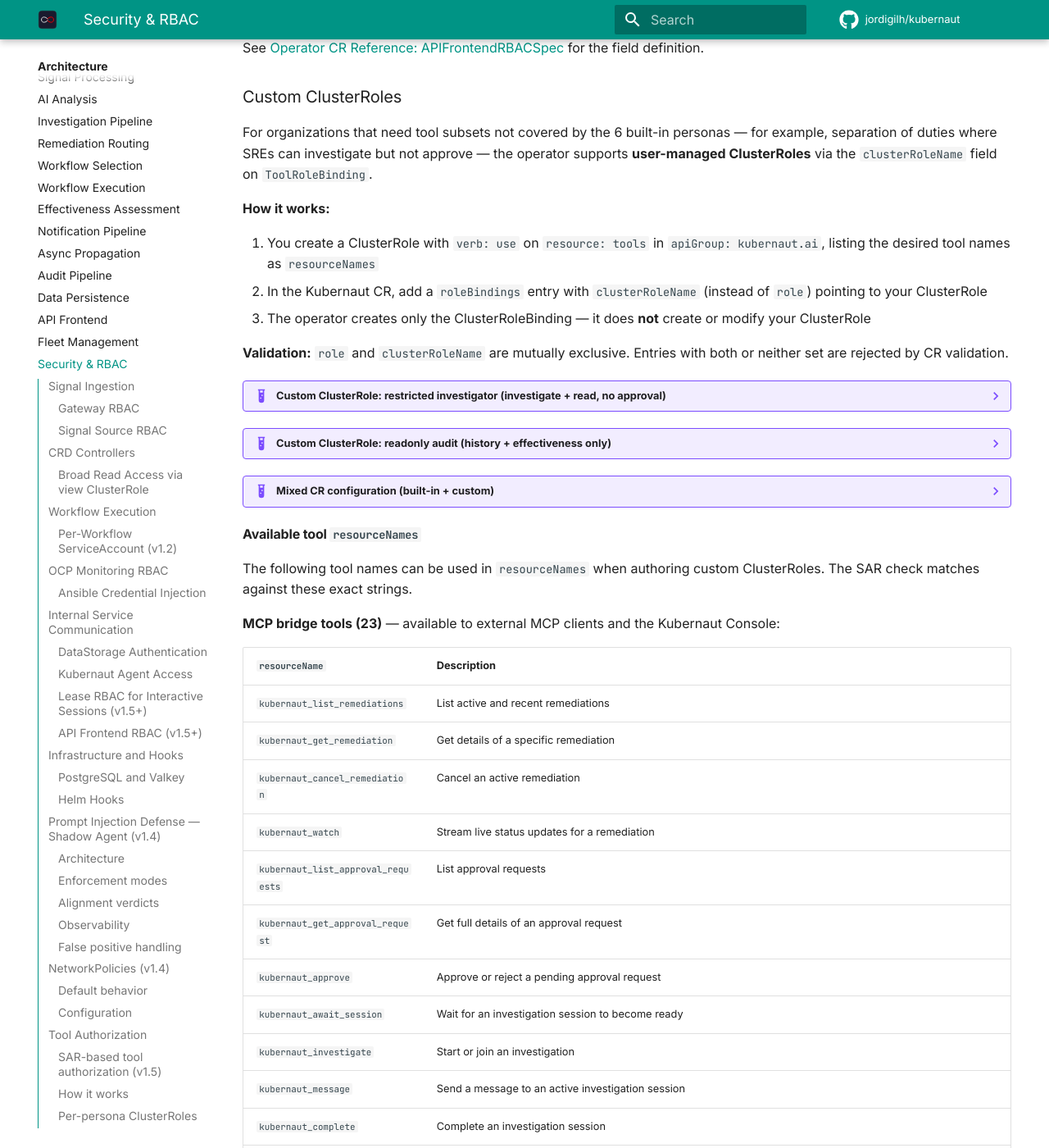
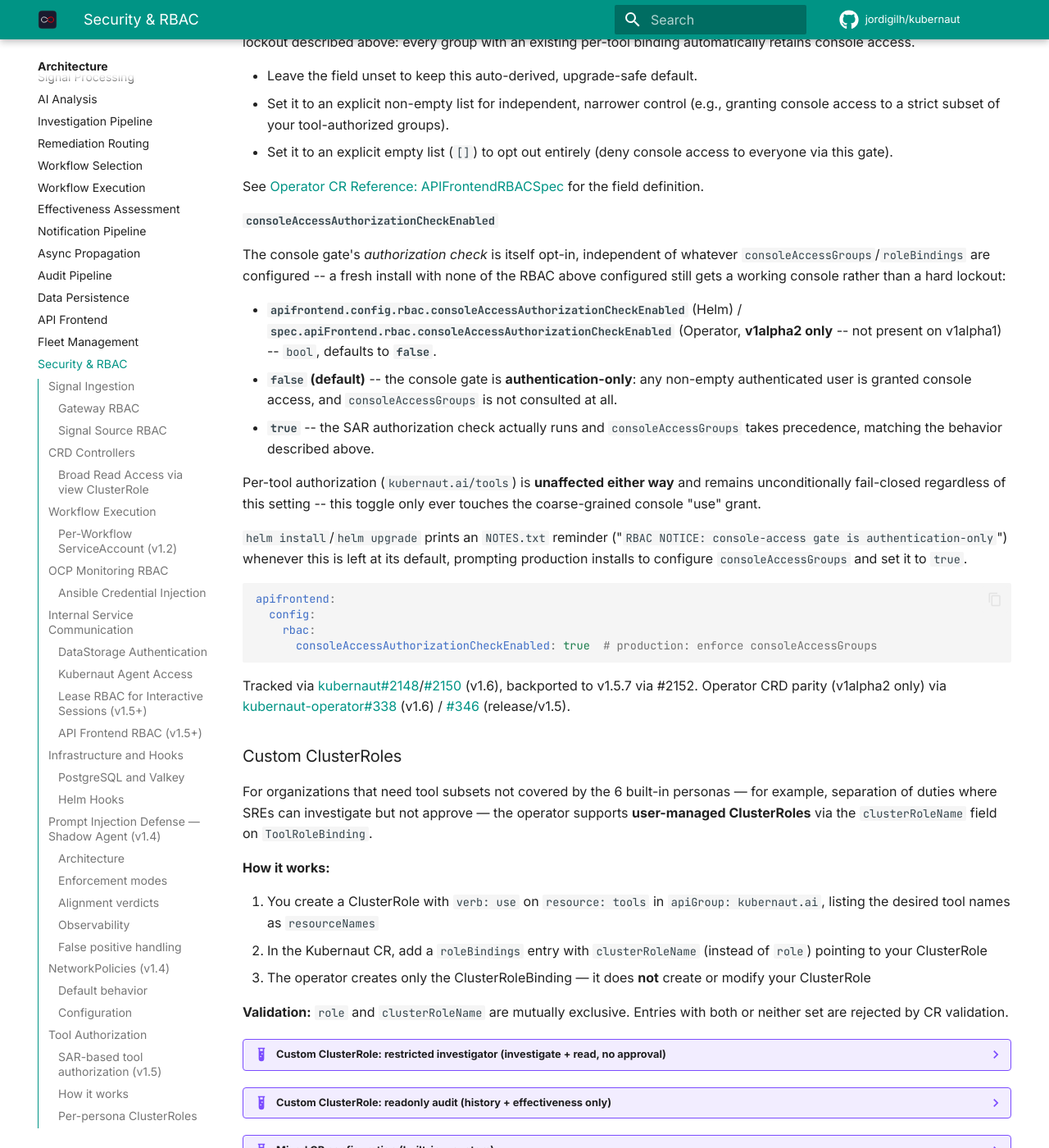
Before and after one commit to jordigilh/kubernaut-docs, an MkDocs documentation site: the page built from docs/architecture/security-rbac.md, in a window 1280 px wide and 1400 px high, scrolled down 17805 px. Shown: the whole window at 82% size. Built offline with MkDocs 1.6.1 and Material for MkDocs 9.7.7, drawn with Linux system fonts in a browser that asks for light colours; comment, search, counter and statistics services are not loaded; the version menu is left out; some of the changed text lies outside the part shown.

Commit message:
docs: document consoleAccessAuthorizationCheckEnabled (#2148/#2150)
The console-access gate's authorization check is opt-in and defaults
to false (authentication-only) as of kubernaut#2148/#2150 (backported
to v1.5.7 via #2152) and kubernaut-operator#338/#346 (v1alpha2 only).
Without this, consoleAccessGroups/roleBindings-derived defaults look
like they're actively restricting console access on a fresh install
when they are not enforced until this flag is explicitly enabled.

Updates security-rbac.md, whats-new/index.md, configuration.md,
operator-cr.md, and installation.md's troubleshooting section, which
assumed the SAR check always runs.

````diff
--- a/docs/architecture/security-rbac.md
+++ b/docs/architecture/security-rbac.md
@@ -427,6 +427,9 @@ Both are independent SAR calls (different `resource` values, same `apiGroup: kub
 
 This endpoint is **advisory only** — it is not itself a security boundary. The actual enforcement is the per-request SAR check on every `/mcp` and `/a2a/invoke` call, identical to the per-tool gate. Denials at either the pre-flight endpoint or the two enforcement points emit an `EventAuthAccessDenied` audit event (the endpoint sets `Detail.endpoint: "console"`).
 
+!!! warning "The authorization check itself is opt-in and disabled by default (#2148/#2150)"
+    Everything above describes the SAR *mechanism*. Whether it actually runs is a separate toggle: `apifrontend.config.rbac.consoleAccessAuthorizationCheckEnabled` defaults to **`false`**, which makes the console gate **authentication-only** -- any non-empty authenticated user passes it, and `consoleAccessGroups` is not enforced at all. See [`consoleAccessAuthorizationCheckEnabled`](#console-access-authorization-check-enabled) below before assuming `consoleAccessGroups`'s defaults are actually restricting anything on a fresh install.
+
 #### Helm: `consoleAccessGroups`
 
 The chart's `apifrontend.config.rbac.consoleAccessGroups` value controls which OIDC groups pass the console gate. It **defaults to all 6 built-in persona names** (`sre`, `ai-orchestrator`, `cicd`, `observability`, `l3-audit`, `remediation-approver`):
@@ -460,6 +463,27 @@ The Operator CR field behaves differently from the Helm default by design (kuber
 - Set it to an explicit empty list (`[]`) to opt out entirely (deny console access to everyone via this gate).
 
 See [Operator CR Reference: APIFrontendRBACSpec](../api-reference/operator-cr.md#apifrontendrbacspec) for the field definition.
+
+#### `consoleAccessAuthorizationCheckEnabled` {: #console-access-authorization-check-enabled }
+
+The console gate's *authorization check* is itself opt-in, independent of whatever `consoleAccessGroups`/`roleBindings` are configured -- a fresh install with none of the RBAC above configured still gets a working console rather than a hard lockout:
+
+- **`apifrontend.config.rbac.consoleAccessAuthorizationCheckEnabled`** (Helm) / **`spec.apiFrontend.rbac.consoleAccessAuthorizationCheckEnabled`** (Operator, **v1alpha2 only** -- not present on v1alpha1) -- `bool`, defaults to **`false`**.
+- **`false` (default)** -- the console gate is **authentication-only**: any non-empty authenticated user is granted console access, and `consoleAccessGroups` is not consulted at all.
+- **`true`** -- the SAR authorization check actually runs and `consoleAccessGroups` takes precedence, matching the behavior described above.
+
+Per-tool authorization (`kubernaut.ai/tools`) is **unaffected either way** and remains unconditionally fail-closed regardless of this setting -- this toggle only ever touches the coarse-grained console "use" grant.
+
+`helm install`/`helm upgrade` prints an `NOTES.txt` reminder ("`RBAC NOTICE: console-access gate is authentication-only`") whenever this is left at its default, prompting production installs to configure `consoleAccessGroups` and set it to `true`.
+
+```yaml
+apifrontend:
+  config:
+    rbac:
+      consoleAccessAuthorizationCheckEnabled: true  # production: enforce consoleAccessGroups
+```
+
+Tracked via [kubernaut#2148](https://github.com/jordigilh/kubernaut/issues/2148)/[#2150](https://github.com/jordigilh/kubernaut/issues/2150) (v1.6), backported to v1.5.7 via #2152. Operator CRD parity (v1alpha2 only) via [kubernaut-operator#338](https://github.com/jordigilh/kubernaut-operator/issues/338) (v1.6) / [#346](https://github.com/jordigilh/kubernaut-operator/issues/346) (release/v1.5).
 
 ### Custom ClusterRoles {: #custom-clusterroles }
 
````
Also changed, not shown: docs/api-reference/operator-cr.md (+4 -2 lines), docs/getting-started/installation.md (+6 -0 lines), docs/user-guide/configuration.md (+4 -1 lines), docs/whats-new/index.md (+3 -0 lines).
